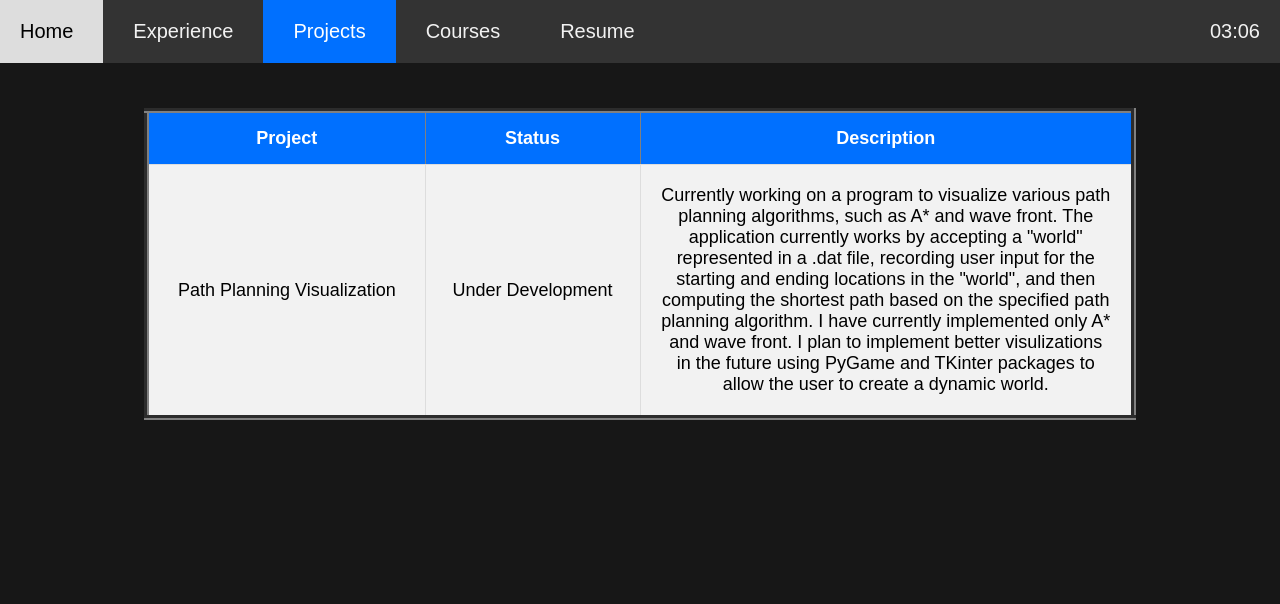
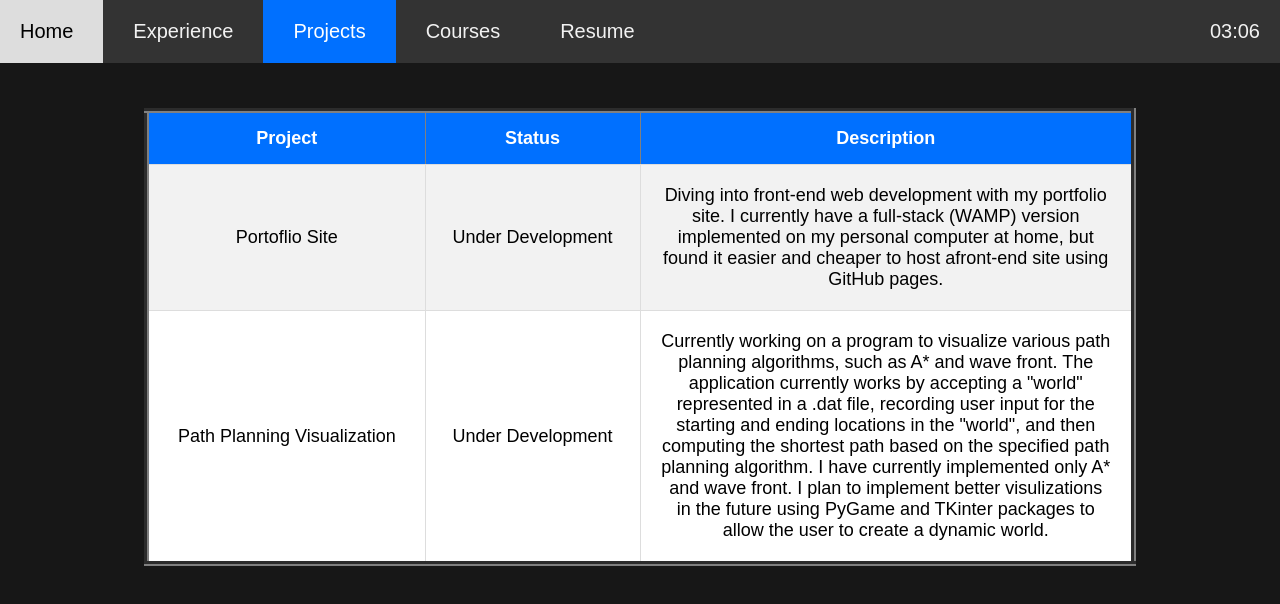
Before and after one commit to joshdunk98/jdunkleyportfolio.github.io, a plain HTML site: page projects.html in a window 1280 px wide. Drawn offline with nearby package versions, Linux system fonts and the light colour scheme.

Commit message:
Adding another project to the projects table in projects.html

```diff
--- a/projects.html
+++ b/projects.html
@@ -57,6 +57,11 @@ and open the template in the editor.
                  <th>Description</th>
             </tr>
             <tr>
+                <td>Portoflio Site</td>
+                <td>Under Development</td>
+                <td class="project-description" >Diving into front-end web development with my portfolio site. I currently have a full-stack (WAMP) version implemented on my personal computer at home, but found it easier and cheaper to host afront-end site using GitHub pages.</td>
+            </tr>
+            <tr>
                 <td>Path Planning Visualization</td>
                 <td>Under Development</td>
                 <td class="project-description" >Currently working on a program to visualize various path planning algorithms, such as A* and wave front. The application currently works by accepting a "world" represented in a .dat file, recording user input for the starting and ending locations in the "world", and then computing the shortest path based on the specified path planning algorithm. I have currently implemented only A* and wave front. I plan to implement better visulizations in the future using PyGame and TKinter packages to allow the user to create a dynamic world.</td>
```
